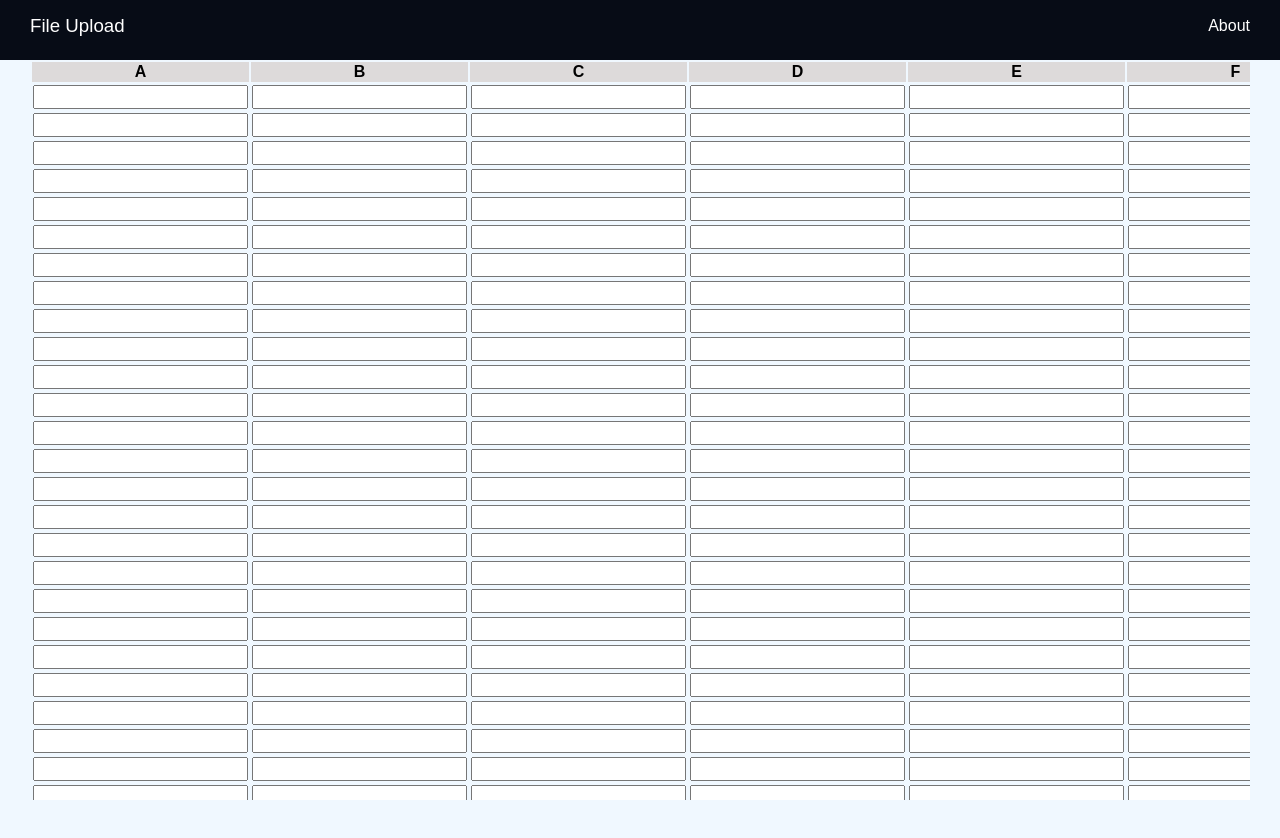
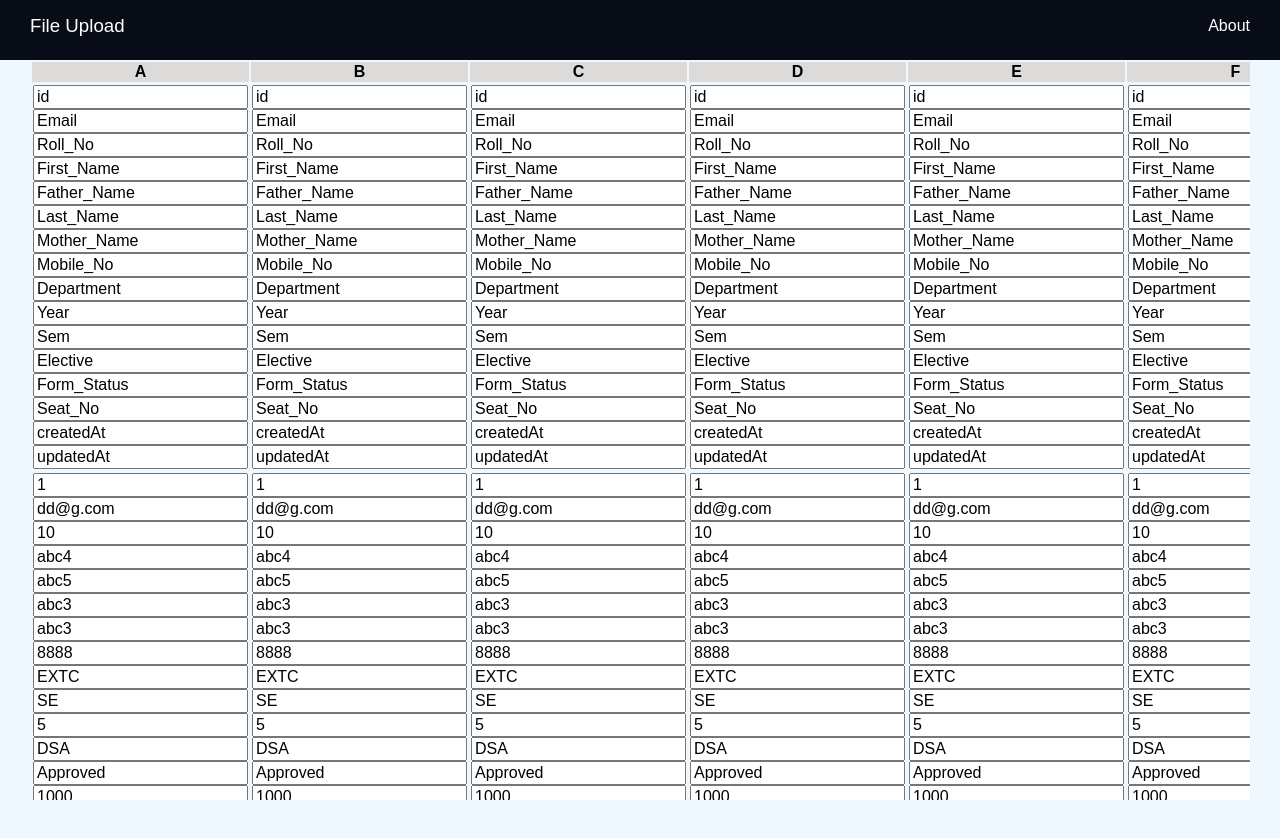
Before and after one commit to sujitIwale/sharesheet, a React (Create React App) app in the folder client/: page /sheet/edit/1 in a window 1280 px wide. Shown: the top 838 px of the page. Built offline with nearby package versions, Linux system fonts and the light colour scheme; the HTML template or start-up script is replaced by a standard one.

Commit message:
feat: input row added

```diff
--- a/client/src/Pages/Edit/Edit.js
+++ b/client/src/Pages/Edit/Edit.js
@@ -1,18 +1,49 @@
-import React from 'react';
-import EditSheetRow from '../../components/EditSheet/EditSheetRow';
+import React, { Fragment, useEffect } from 'react';
+import EditSheetRowList from '../../components/EditSheet/EditSheetRowList';
 import SheetHeader from '../../components/EditSheet/SheetHeader';
+import { useSheetContext } from '../../hooks/sheet';
 import './Edit.css';
 
 const Edit = () => {
+	const { sheetData, fetchSheetData, loading } = useSheetContext();
+	useEffect(() => {
+		fetchSheetData();
+	}, []);
+	const header = [];
+	const getSheetHeader = (index = 0) => {
+		console.log(sheetData);
+		return Object.keys(sheetData[index]).map((key) => {
+			header.push(key);
+			return <input value={key} />;
+		});
+	};
+	const getSheetRow = (index) => {
+		return header.map((key) => {
+			return <input value={sheetData[index][key]} />;
+		});
+	};
 	return (
+		<Fragment>
+			{loading || sheetData.length <= 0 ? (
+				<div>Loading ....</div>
+			) : (
 				<div className='edit-container'>
 					<div className='edit-sheet'>
 						<table className='edit-table'>
 							<SheetHeader />
-					{Array(200).fill(<EditSheetRow />)}
+							<EditSheetRowList sheetHeader={getSheetHeader(0)} />
+							{Array(5)
+								.fill(null)
+								.map((val, i) => (
+									<EditSheetRowList
+										sheetRow={getSheetRow(i)}
+									/>
+								))}
 						</table>
 					</div>
 				</div>
+			)}
+		</Fragment>
 	);
 };
 
--- a/client/src/components/EditSheet/EditSheetRow.js
+++ b/client/src/components/EditSheet/EditSheetRowList.js
@@ -1,17 +1,19 @@
 import React from 'react';
 
-const EditSheetRow = () => {
+const EditSheetRowList = ({ sheetHeader, sheetRow }) => {
 	return (
 		<tr className='edit-sheet-row'>
 			{Array(26)
 				.fill('a')
 				.map((el, i) => (
 					<td className='edit-sheet-header_el'>
-						<input className='edit-sheet-input' />
+						{sheetHeader
+							? sheetHeader.map((e) => e)
+							: sheetRow.map((e) => e)}
 					</td>
 				))}
 		</tr>
 	);
 };
 
-export default EditSheetRow;
+export default EditSheetRowList;
--- a/client/src/context/file/FileContext.js
+++ b/client/src/context/file/FileContext.js
@@ -1,5 +1,6 @@
 import { createContext } from 'react';
 
 const FileContext = createContext();
+FileContext.displayName = 'FileContext';
 
 export default FileContext;
--- a/client/src/context/sheet/SheetState.js
+++ b/client/src/context/sheet/SheetState.js
@@ -4,6 +4,7 @@ import { rawData } from './rawData';
 import SheetReducer from './SheetReducer';
 
 const SheetContext = createContext();
+SheetContext.displayName = 'SheetContext';
 
 const SheetState = (props) => {
 	const initialState = {
```
Also changed, not shown: client/src/components/EditSheet/components/HeaderRow.jsx (added, +14 -0 lines), client/src/components/EditSheet/components/SheetRow.jsx (added, +16 -0 lines), client/src/components/Shared/SheetInput/SheetInput.jsx (added, +7 -0 lines). Lines whose indentation alone changed are shown as unchanged.
